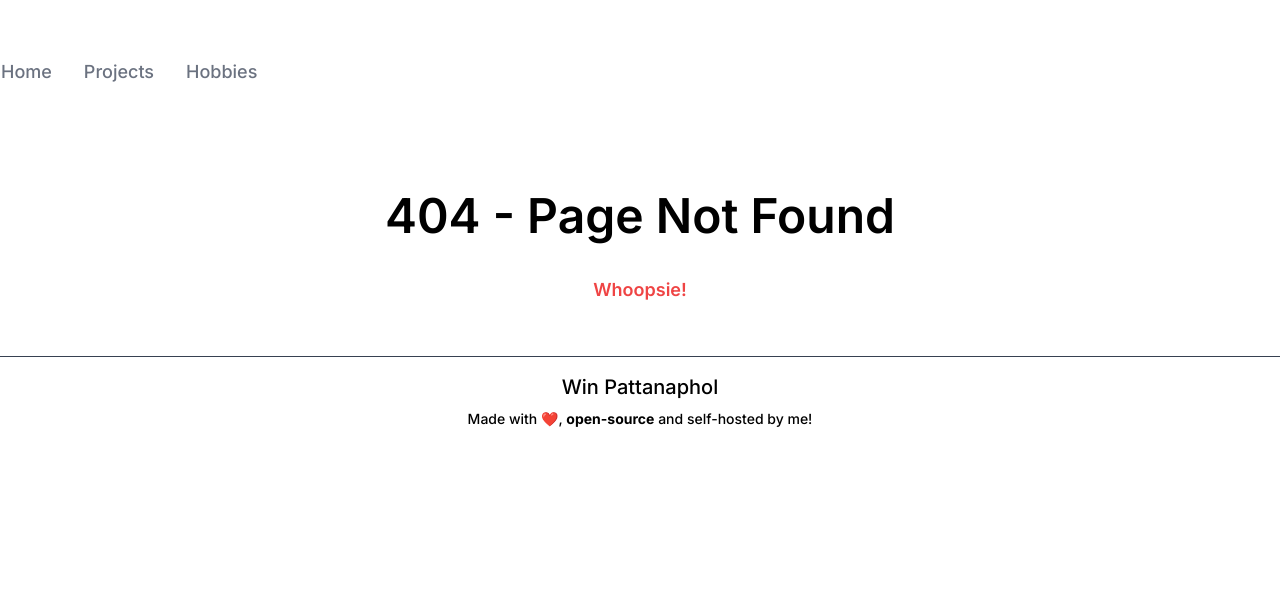
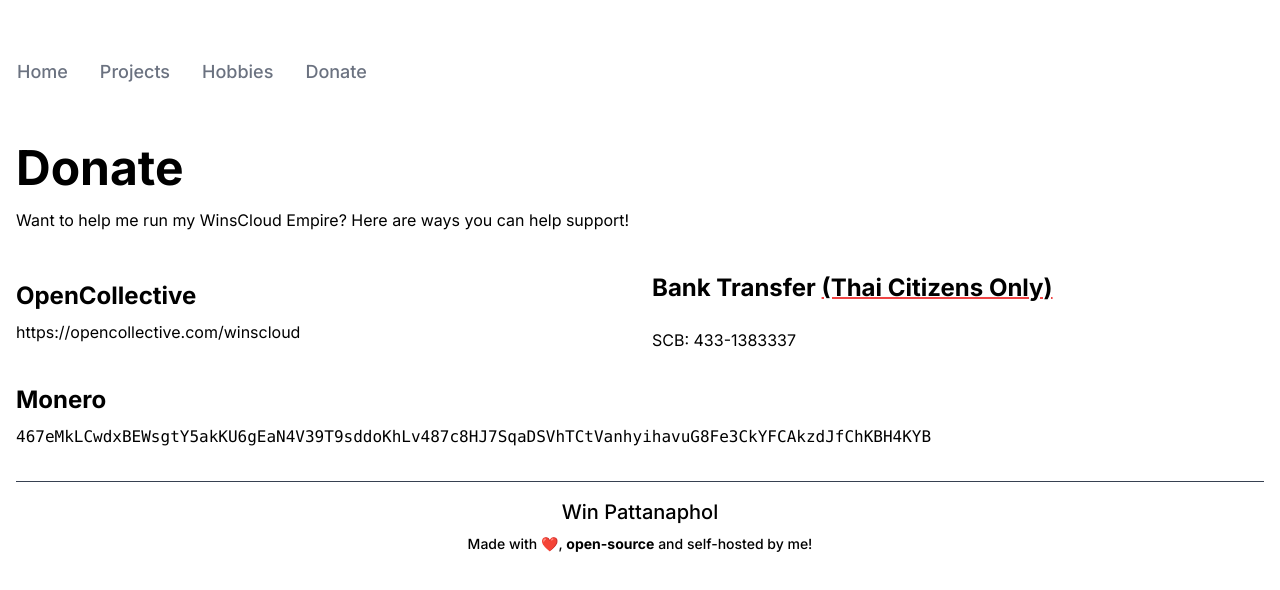
Before and after one commit to WinsDominoes/website, a Next.js app: page /donate in a window 1280 px wide. Before the commit this address had no page. Shown: the top 590 px of the page. Built offline with nearby package versions, Linux system fonts and the light colour scheme.

Commit message:
added donation page

```diff
--- a/app/components/Navbar.tsx
+++ b/app/components/Navbar.tsx
@@ -21,6 +21,11 @@ const Navbar = () => {
             id: 3,
             text: "Hobbies",
             link: "hobbies"
+        },
+        {
+            id: 4,
+            text: "Donate",
+            link: "donate"
         }
     ];
 
--- /dev/null
+++ b/app/donate/page.tsx
@@ -0,0 +1,49 @@
+import React, { useState, useEffect } from "react";
+import Link from 'next/link';
+import Photo from '../components/Photo'
+
+export default function Hobbies() {
+    return (
+        <main>
+            <div className="min-w-0 mt-6 flex flex-col gap-8 max-lg:mx-4">
+                <div className="grid grid-cols-3 gap-8 max-lg:flex max-lg:flex-col max-lg:justify-center">
+                    <div className="col-span-3 flex flex-col max-lg:items-center max-sm:items-start">
+                        <h2 className="text-5xl font-bold mt-2">Donate</h2>
+                        <p className="text-base mt-4">
+                            Want to help me run my WinsCloud Empire? Here are ways you can help support!
+                        </p>
+                    </div>
+                </div>
+
+                <div className="col-span-6">
+                    <div className="grid grid-cols-1 md:grid-cols-2 gap-6">
+                        <div className="grid gap-4 content-center">
+                            <div>
+                                <h3 className='text-2xl font-bold my-2'>OpenCollective</h3>
+                                <p className="text-base">
+                                    <Link href="https://opencollective.com/winscloud">https://opencollective.com/winscloud</Link>
+                                </p>
+                            </div>
+                        </div>
+                        <div className="grid gap-4 content-center">
+                            <h3 className='text-2xl font-bold my-2'>Bank Transfer <span className='font-bold underline decoration-2 decoration-red-500'>(Thai Citizens Only)</span></h3>
+                            <p className="text-base">
+                                SCB: 433-1383337
+                            </p>
+                        </div>
+                        <div className="grid gap-4 content-center">
+                            <div>
+                                <h3 className='text-2xl font-bold my-2'>Monero</h3>
+                                <p className="text-base">
+                                    <code>
+                                        467eMkLCwdxBEWsgtY5akKU6gEaN4V39T9sddoKhLv487c8HJ7SqaDSVhTCtVanhyihavuG8Fe3CkYFCAkzdJfChKBH4KYB
+                                    </code>
+                                </p>
+                            </div>
+                        </div>
+                    </div>
+                </div>
+            </div>
+        </main>
+    );
+}
--- a/app/layout.tsx
+++ b/app/layout.tsx
@@ -20,7 +20,7 @@ export default function RootLayout({
 }) {
 	return (
 		<html className={`${inter.className} text-black bg-white dark:text-white dark:bg-slate-900`} lang="en">
-			<body className="antialiased mt-8 mb-8 lg:max-w-screen-xl min-lg:flex min-lg:flex-col xl:mx-auto lg:mx-4 max-lg:grid max-lg:place-items-center max-sm:place-items-start">
+			<body className="antialiased mt-8 mb-8 lg:max-w-screen-xl min-lg:flex min-lg:flex-col 2xl:mx-auto xl:mx-4 lg:mx-4 max-lg:grid max-lg:place-items-center max-sm:place-items-start">
 				<Navbar />
 				{children}
 				<Footer />
```
Also changed, not shown: 1 other file (tests, documents, lock files or other folders).
